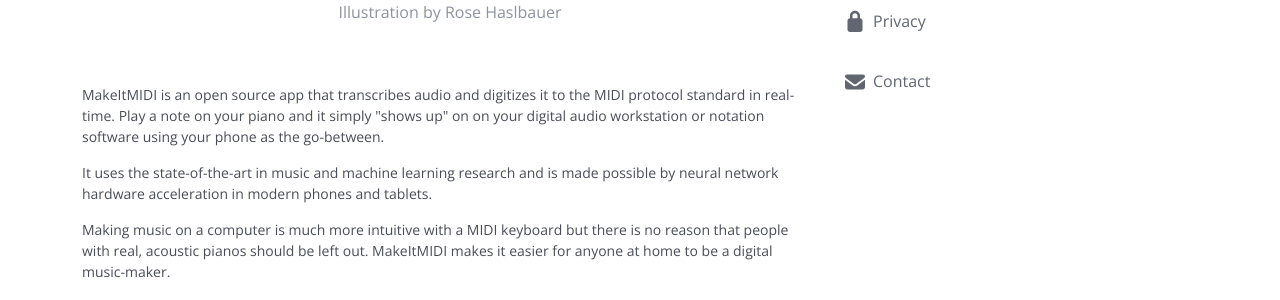
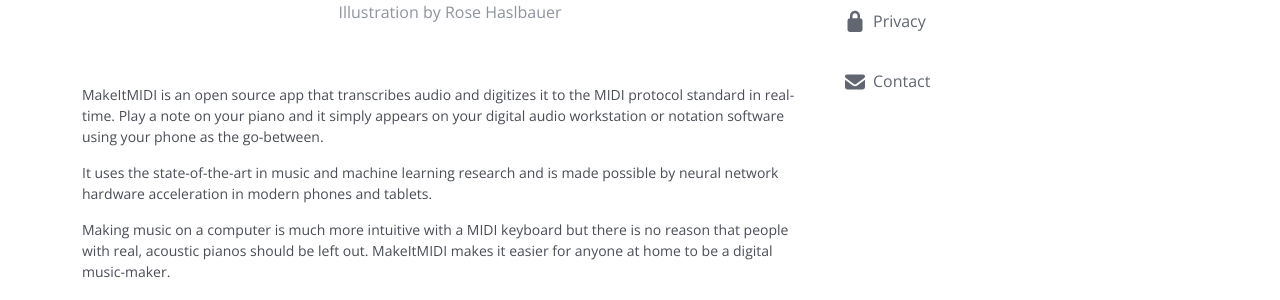
Before and after one commit to nnethery/nnethery.github.io, a Jekyll site: the page MakeItMIDI/index.html, which Jekyll copies as it is, in a window 1280 px wide. Shown: the part 846-1146 px from the top of the page. Built offline with Jekyll 4.4.1, drawn with Linux system fonts in a browser that asks for light colours; nearby versions of some CDN libraries; library files that are not in the unit come from our copies.

Commit message:
Update index.html

```diff
--- a/MakeItMIDI/index.html
+++ b/MakeItMIDI/index.html
@@ -81,7 +81,7 @@
                             <p>
                                 MakeItMIDI is an open source app that transcribes audio and digitizes
                                 it to the MIDI protocol standard in real-time. Play a note on your piano and it simply
-                                "shows up" on on your digital audio workstation or notation software using your phone as
+                                appears on your digital audio workstation or notation software using your phone as
                                 the go-between.
                             </p>
                             <p>
```
